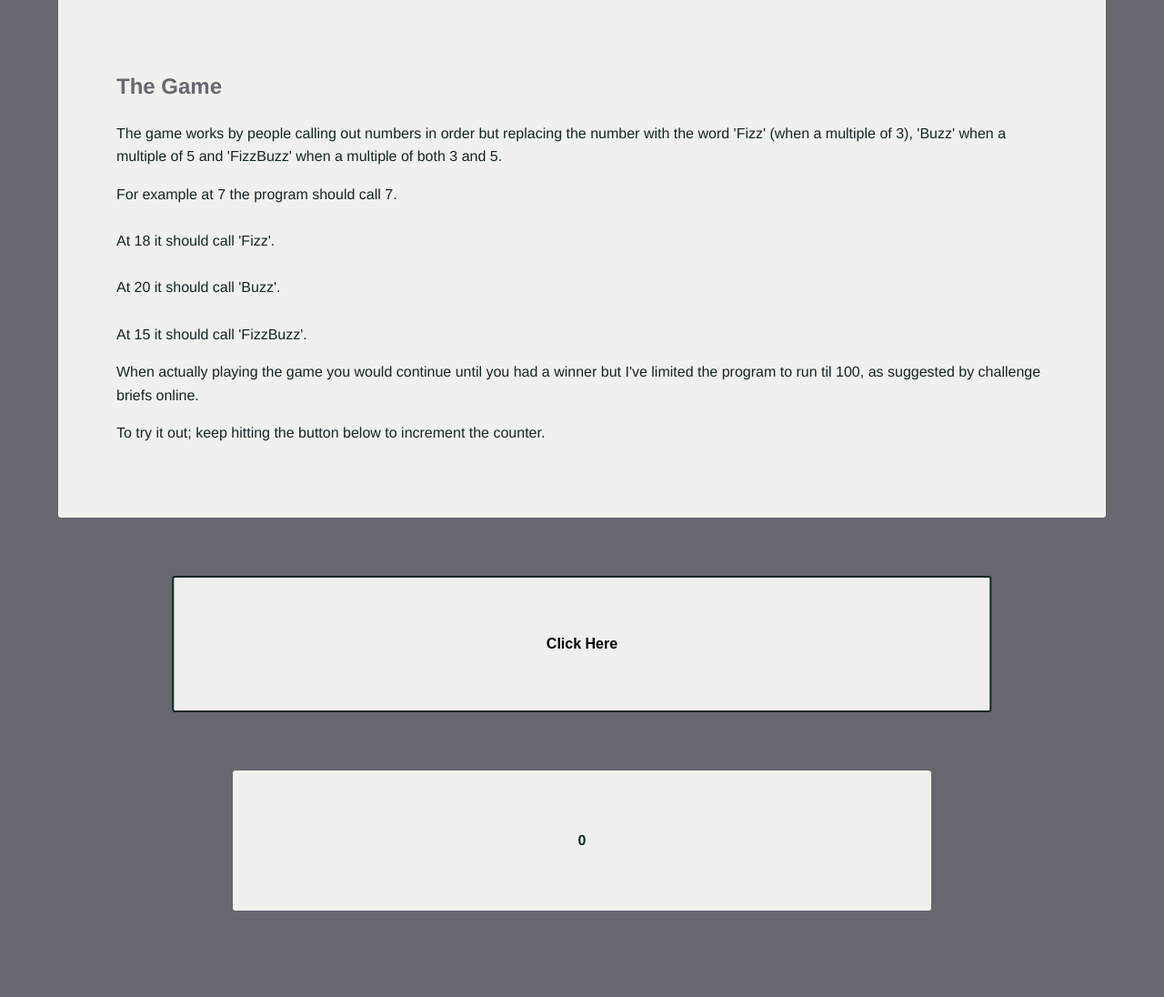
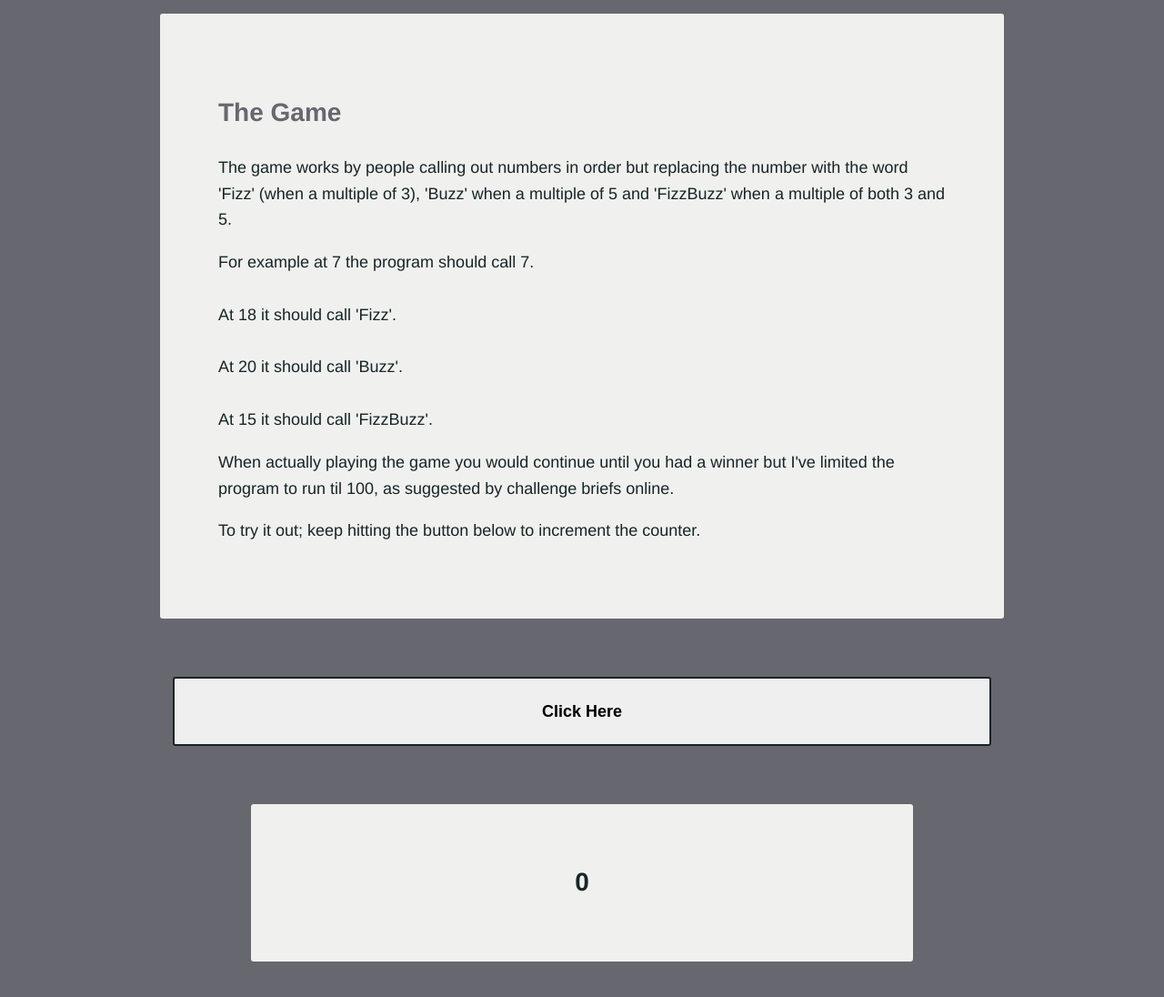
Before and after one commit to HalfElfAlistair/FizzBuzz_Challenge, a plain HTML site: page index.html in a window 1280 px wide. Shown: the part 400-1496 px from the top of the page at 91% size. Before the commit the page ends 1465 px from the top, so only its background shows below. Drawn offline with Linux system fonts and the light colour scheme.

Commit message:
made responsive css changes

```diff
--- a/assets/stylesheets/style.css
+++ b/assets/stylesheets/style.css
@@ -8,7 +8,6 @@ body {
 
 h1{
     color: #001011;
-    text-align: center;
 }
 
 h2 {
@@ -27,12 +26,16 @@ p {
     border-radius: 3px;
 }
 
+#intro {
+    text-align: center;
+}
+
 #count {
     display: none;
 }
 
 #counter {
-    padding: 5% 32%;
+    padding: 5% 0;
     position: relative;
     left: 50%;
     margin-right: -50%;
@@ -41,6 +44,7 @@ p {
     border: solid 2px #162526;
     font-size: 16px;
     font-weight: bold;
+    width: 90%;
 }
 
 #fb-result {
@@ -51,3 +55,70 @@ p {
     text-align: center;
     font-weight: bold;
 }
+
+
+@media only screen and (min-width: 500px) {
+    #counter {
+        padding: 4% 0;
+    }
+}
+
+
+@media only screen and (min-width: 700px) {
+
+	h1 {
+		font-size: 34px;
+	}
+
+	h2 {
+		font-size: 26px;
+	}
+
+    p,
+    #counter {
+		font-size: 17px;
+    }
+
+    #counter {
+        padding: 3% 0;
+    }
+
+    #fb-result {
+        font-size: 26px;
+    }
+
+}
+
+
+@media only screen and (min-width: 1000px) {
+    #intro,
+    #rules {
+        width: 800px;
+        margin: 5% auto;
+    }
+
+    h1 {
+		font-size: 38px;
+	}
+
+	h2 {
+		font-size: 28px;
+	}
+
+    p,
+    #counter {
+		font-size: 18px;
+    }
+
+    #counter {
+        width: 900px;
+        padding: 2% 0;
+    }
+
+    #fb-result {
+        width: 600px;
+        margin: 5% auto;
+        font-size: 28px;
+    }
+
+}
```
Also changed, not shown: fizzbuzz.js (+18 -0 lines).
